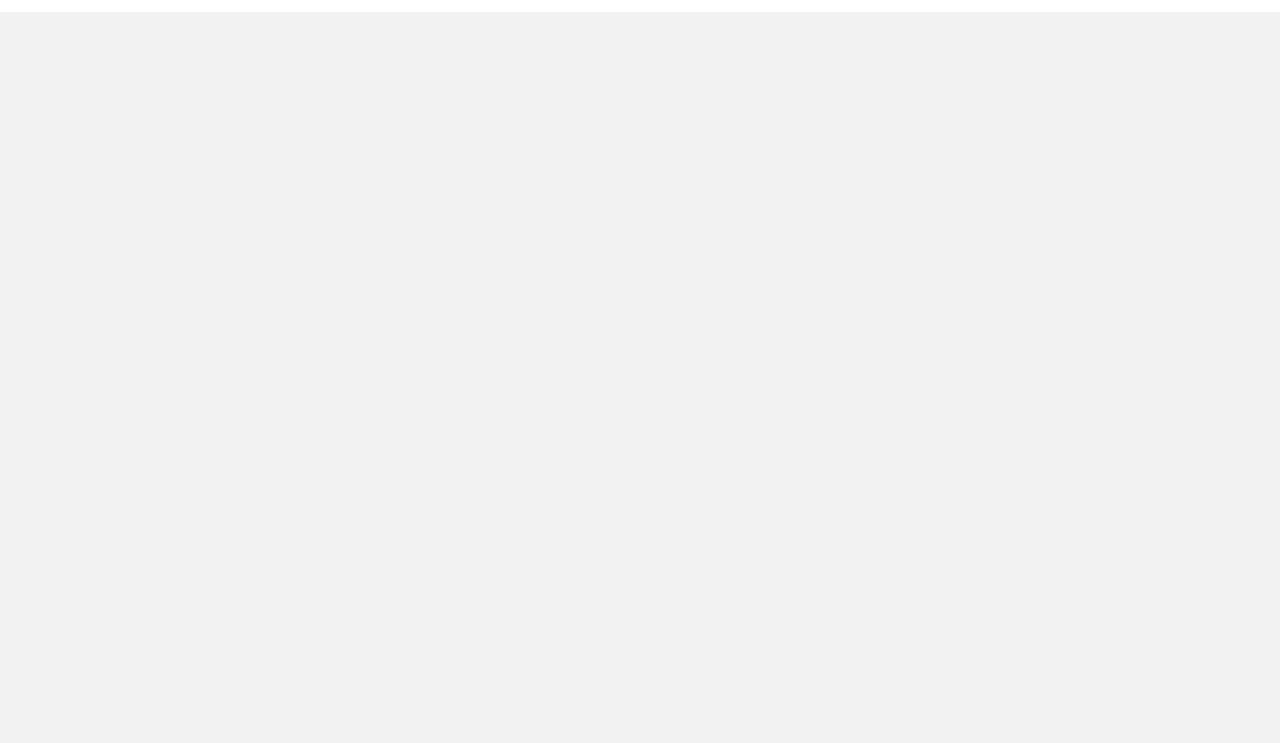
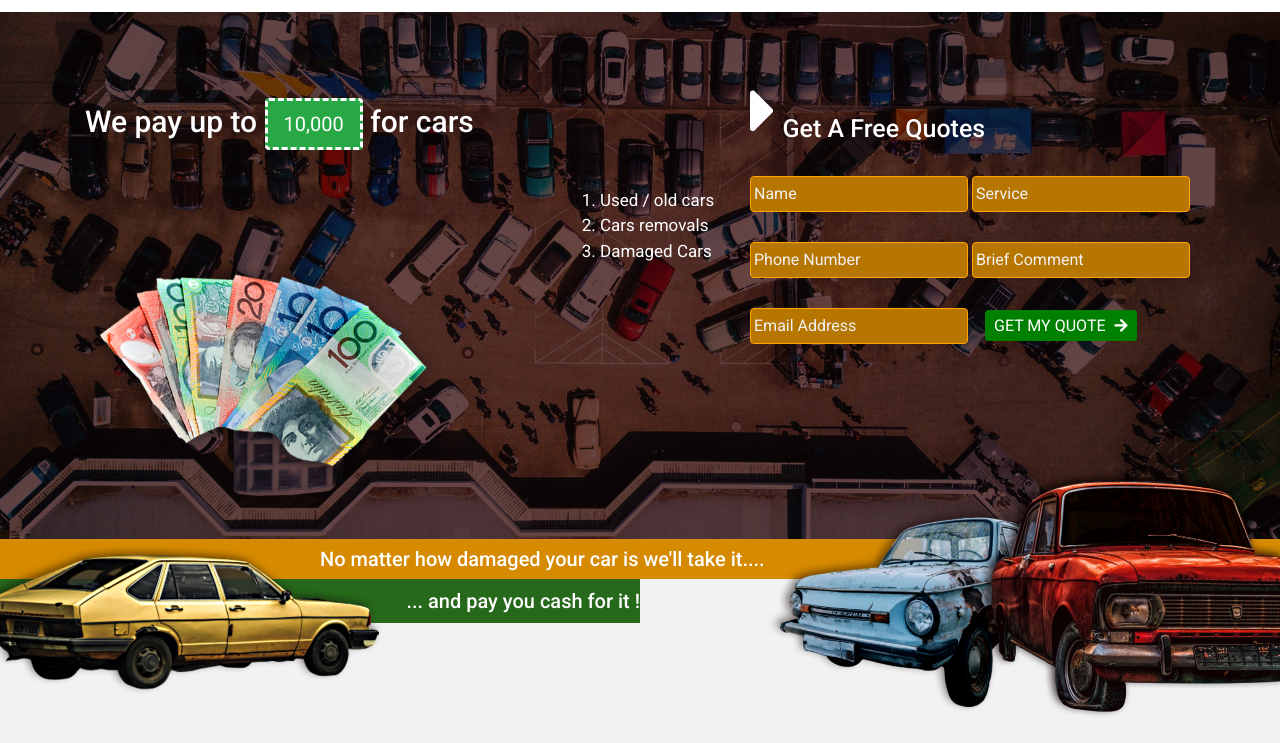
Before and after one commit to muhammadidreesshaikh/Ture-blue, a plain HTML site: page index.html in a window 1280 px wide. Shown: the part 57-800 px from the top of the page. Drawn offline with Linux system fonts and the light colour scheme.

Commit message:
slider done with responsive

```diff
--- a/css/style.css
+++ b/css/style.css
@@ -85,12 +85,14 @@ a{
 
 /* dropdown buttn */
 
-.dropdown {
+.dropdown
+{
     position: relative;
     display: inline-block;
 }
 
-   .dropdown-content {
+.dropdown-content
+{
     display: none;
     position: absolute;
     background-color: #f1f1f1;
@@ -99,7 +101,8 @@ a{
     z-index: 1;
 }
 
-   .dropdown-content a {
+.dropdown-content a
+{
     color: black;
     padding: 12px 16px;
     text-decoration: none;
@@ -147,7 +150,8 @@ a{
     margin-left: 50px;
 }
 
-      @media screen and (max-height: 450px) {
+@media screen and (max-height: 450px)
+{
     .sidenav {padding-top: 15px;}
     .sidenav a {font-size: 18px;}
 }
@@ -156,7 +160,6 @@ a{
 {
     display: none;
 }
-
 
 .openbtn, .closebtn
 {
@@ -186,6 +189,151 @@ a{
     font-size: 35px;
 }
 
+.slider
+{
+    background-position: center;
+    background-repeat: no-repeat;
+    background-size: cover;
+    background-blend-mode: soft-light;
+    background-color: #291717;
+    padding: 5% 0 5% 0;
+}
+
+.slider h5
+{
+    color: white;
+    margin-bottom: 0;
+    font-size: 30px;
+    padding-top: 5%;
+}
+
+.slider button
+{
+    border: dashed;
+    padding: 8px 16px 8px 16px;
+    font-size: 20px;
+}
+
+.slider .wrapper
+{
+    padding-top: 70%;
+}
+
+.slider img
+{
+    width: 80%;
+    padding-top: 25%;
+}
+
+.slider .wrapper ol
+{
+    display: flow-root;
+    color: white;
+    font-size: 17px;
+}
+
+.strip
+{
+    position: absolute;
+    width: 100%;
+    z-index: 1;
+    bottom: 15%;
+}
+
+.strip h4
+{
+    background-color: #d68a00;
+    color: white;
+    font-size: 20px;
+    margin-bottom: 0;
+    padding: 8px 0px 8px 25%;
+}
+
+.strip h6
+{
+    background-color: #27691b;
+    color: white;
+    width: 50%;
+    font-size: 20px;
+    text-align: right;
+    padding: 10px 0px 10px 0px;
+    margin-bottom: 0;
+}
+
+.strip img.left
+{
+    position: absolute;
+    top: 5px;
+    left: 0;
+    width: 30%;
+}
+
+.strip img.right
+{
+    position: absolute;
+    top: -70px;
+    right: 0;
+    width: 40%;
+}
+
+
+.slider i
+{
+    color: white;
+    font-size: 70px;
+}
+
+.slider h6
+{
+    font-size: 25px;
+    color: white;
+    margin-bottom: 0;
+}
+
+.slider input
+{
+    background-color: #b77600;
+    color: black;
+    margin-top: 30px;
+    border-radius: 4px;
+    padding: 5px 0 5px 3px;
+    border: 1px solid orange;
+    width: 49%;
+}
+
+.slider input::placeholder
+{
+    color: #f1f1f1;
+}
+
+.slider .form .btn
+{
+
+}
+
+.slider .form .btn a
+{
+    border: 1px solid green;
+    border-radius: 4px;
+    background-color: green;
+    color: white;
+    padding: 5px 8px 5px 8px;
+}
+
+.slider .form .btn i
+{
+    font-size: 15px;
+    padding-left: 5px;
+}
+
+.slider .form .btn a:hover
+{
+    background-color: #ffb52c;
+    opacity: 0.5s;
+    transition: 0.5s;
+}
+
+
 
 
 
@@ -198,7 +346,10 @@ a{
 
 @media screen and (max-width: 1366px)
 {
-
+    .slider ol
+    {
+        font-size: 13px;
+    }
 }
 
 @media screen and (max-width: 768px)
@@ -240,6 +391,48 @@ a{
     {
         font-size: 14px;
     }
+
+    .slider h5
+    {
+        display: block;
+        font-size: 60px;
+    }
+
+    .slider i
+    {
+        display: none;
+    }
+
+    .slider img
+    {
+        display: none;
+    }
+
+    .slider .wrapper
+    {
+        display: none;
+    }
+
+    .slider input
+    {
+        width: 100%;
+        margin-top: 20px;
+    }
+
+    .slider .form .btn
+    {
+        padding: 15px 0px 0px 0px;
+    }
+
+    .slider .form .btn i
+    {
+        display: inline-block;
+    }
+
+    .strip
+    {
+        display: none;
+    }
 }
 
 @media screen and (max-width: 600px)
@@ -266,6 +459,19 @@ a{
         display: none;
     }
 
+    .slider h5
+    {
+        display: none;
+    }
+
+    .slider
+    {
+        padding-left: 5%;
+        padding-right: 5%;
+    }
+
+
+
 
 }
 
--- a/index.html
+++ b/index.html
@@ -76,6 +76,59 @@
         </div>
     </header>
 
+    <section>
+        <div class="slider" style="background-image: url(img/p1.jpeg)">
+            <div class="row">
+
+               <div class="container">
+                   <div class="row">
+
+                       <div class="col-sm-5 col-md-5 col-lg-5">
+                            <h5>We pay up to <button type="button" class="btn btn-success">10,000</button> for cars </h5>
+                            <img src="img/1.png">
+                       </div>
+
+                       <div class="col-sm-2 col-md-2 col-lg-2">
+                            <div class="wrapper">
+                                <ol>
+                                    <li>Used / old cars</li>
+                                    <li>Cars removals</li>
+                                    <li>Damaged Cars</li>
+                                </ol>
+                            </div>
+                        </div>
+
+                        <div class="col-sm-5 col-md-5 col-lg-5">
+                            <h6><i class="fas fa-caret-right"></i>  Get A Free Quotes</h6>
+
+                            <div class="form">
+                                <input type="text" placeholder="Name">
+                                <input type="text" placeholder="Service">
+                                <input type="text" placeholder="Phone Number">
+                                <input type="text" placeholder="Brief Comment">
+                                <input type="text" placeholder="Email Address">
+
+                                <div class="btn">
+                                    <a href="#">GET MY QUOTE <i class="fas fa-arrow-right"></i></a>
+                                </div>
+                            </div>
+                        </div>
+
+                   </div>
+               </div>
+            </div>
+        </div>
+
+        <div class="strip">
+            <h4>No matter how damaged your car is we'll take it....</h4>
+            <h6>... and pay you cash for it !</h6>
+
+            <img class="left" src="img/c1.png">
+
+            <img class="right" src="img/c2.png">
+        </div>
+    </section>
+
 
 
 
```
Also changed, not shown: img/1.png (renamed from img/Untitled-4.png), img/c1.png (renamed from img/Untitled-3.png), img/c2.png (renamed from img/Untitled-17.png), img/p1.jpeg (added), img/s1.png (renamed from img/Untitled-14.png). Lines whose indentation alone changed are shown as unchanged.
